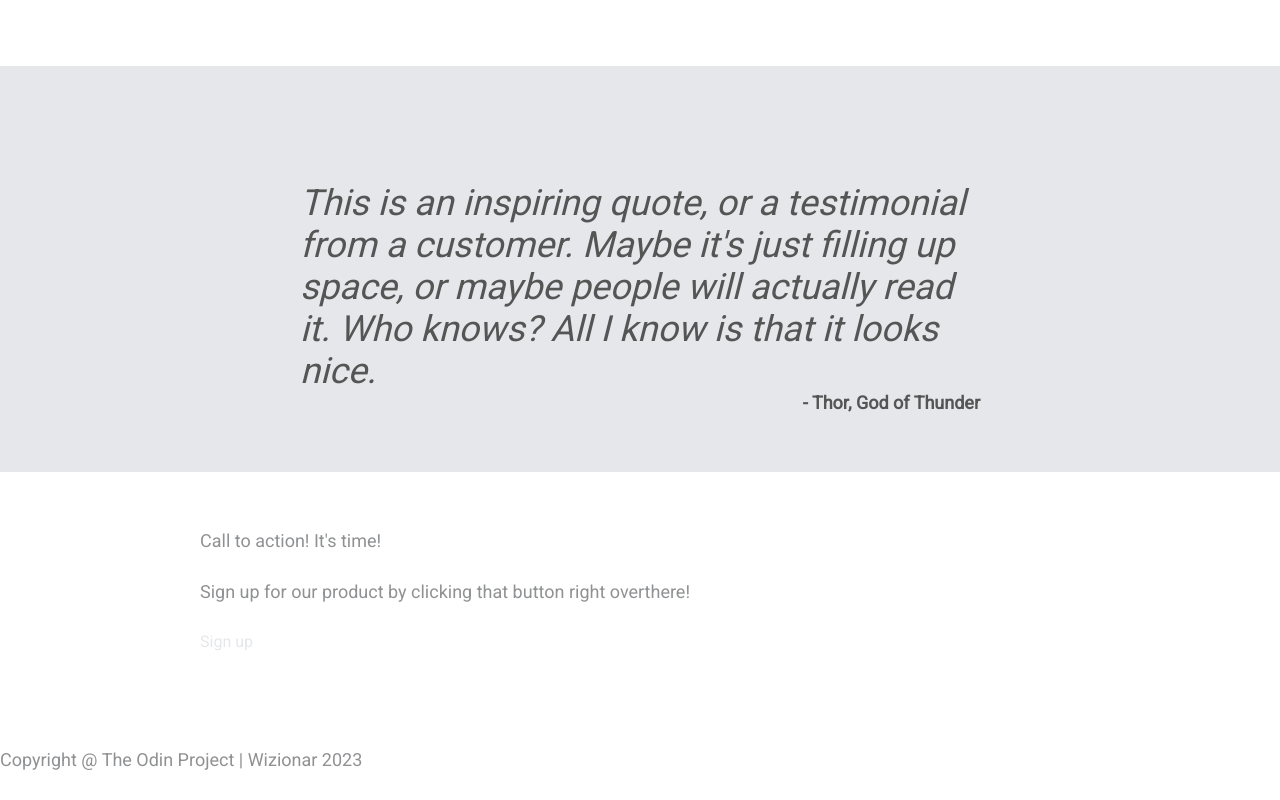
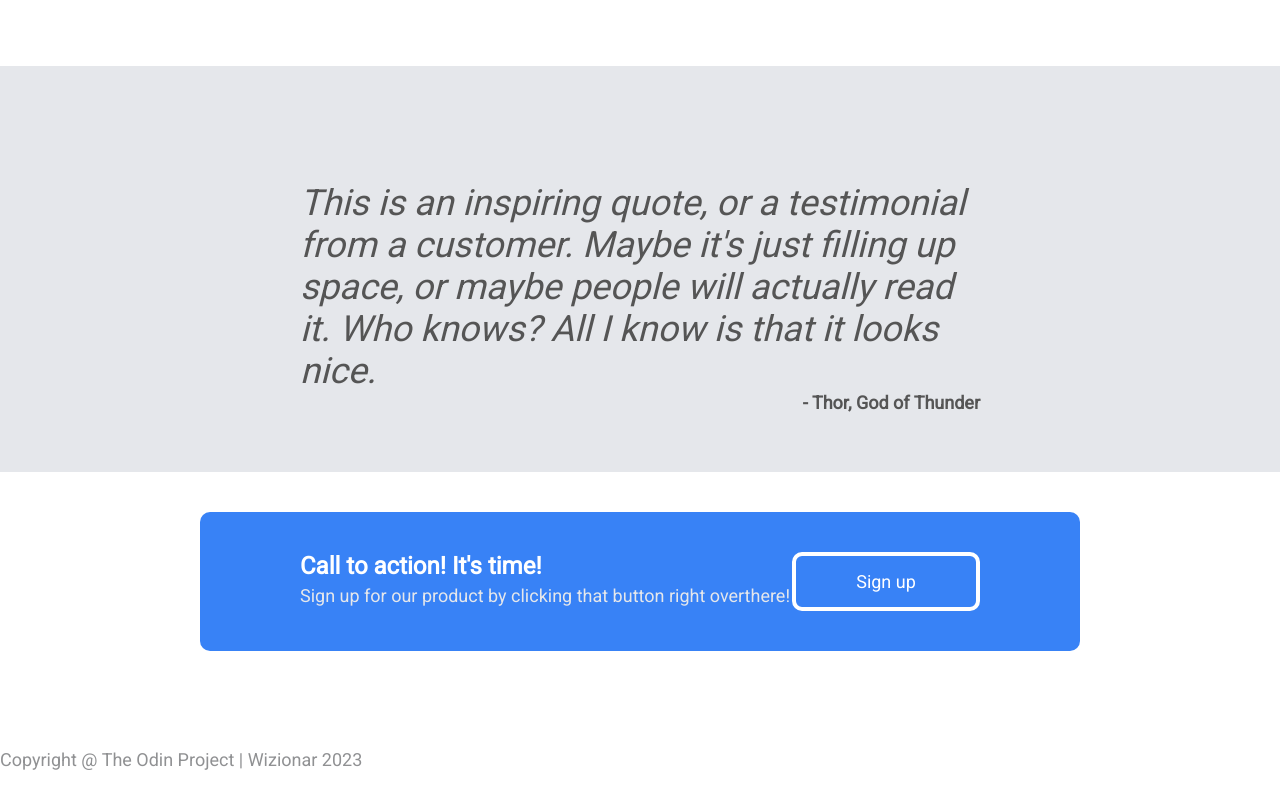
Before and after one commit to Wizionar/odin-landing-page, a plain HTML site: page index.html in a window 1280 px wide. Shown: the part 942-1742 px from the top of the page. Drawn offline with Linux system fonts and the light colour scheme.

Commit message:
Add styles to CTA section

```diff
--- a/index.html
+++ b/index.html
@@ -62,7 +62,7 @@
                     <p class="cta-text">Sign up for our product by clicking that button right overthere!</p>
                 </div>
                 <div class="cta-right">
-                    <a href="#"><div class="cta-button">Sign up</div></a>
+                    <a href="#"><div class="button cta-button">Sign up</div></a>
                 </div>
             </div>
         </div>
--- a/style.css
+++ b/style.css
@@ -86,7 +86,7 @@ ul.menu-link {
     padding-left: 40px;
 }
 
-.hero-button {
+.button {
     padding: 15px 40px;
     background-color: #3882F6;
     width: 100px;
@@ -96,7 +96,7 @@ ul.menu-link {
     font-size: 18px;
 }
 
-.hero-button:hover {
+.button:hover {
     background-color: #1e74ff;
 }
 
@@ -146,3 +146,56 @@ ul.menu-link {
     color: rgb(85, 85, 85);
     font-weight: 900;
 }
+
+.third {
+    display: flex;
+    justify-content: center;
+    align-items: center;
+}
+
+.cta-section {
+    background-color: #3882F6;
+    width: 1024px;
+    border-radius: 10px;
+    display: flex;
+    flex-wrap: wrap;
+    justify-content: space-between;
+    align-content: center;
+    padding: 40px 100px;
+}
+
+.cta-heading {
+    color: white;
+    font-size: 24px;
+    font-weight: 800;
+}
+
+.cta-text {
+    color:#E5E7EB;
+}
+
+.cta-left {
+    align-self: center;
+}
+
+.cta-left > p {
+    margin: 0 0 5px 0;
+}
+
+.cta-button {
+    border: 4px solid white;
+    border-radius: 10px;
+    margin: 0;
+    align-self: center;
+    color: white;
+}
+
+.cta-button:hover {
+    border: 4px solid white;
+    border-radius: 10px;
+    background-color: #5e98f4;
+}
+
+.cta-right {
+    align-self: center;
+}
```
